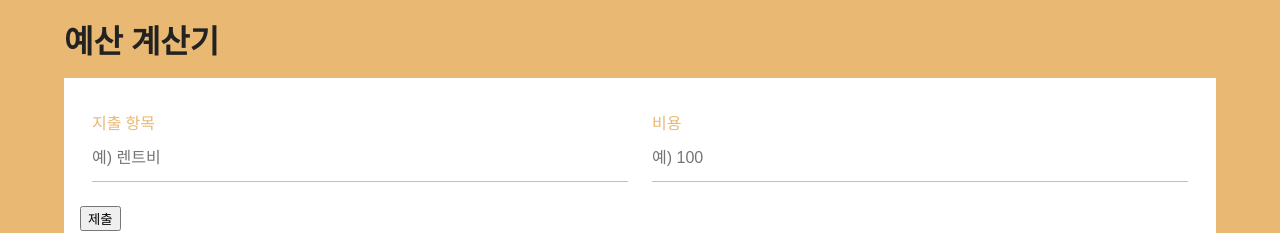
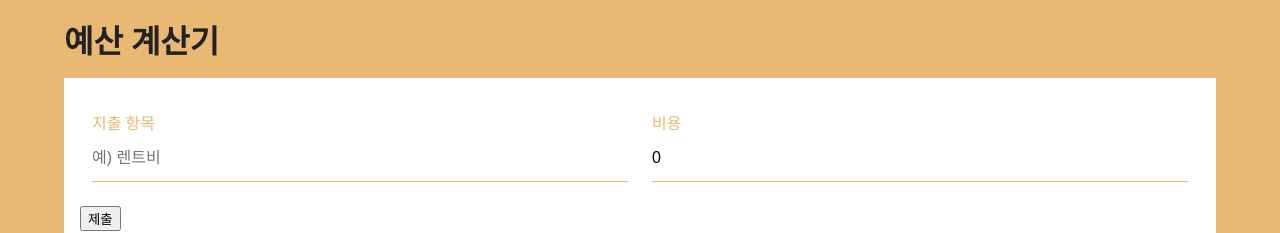
Before and after one commit to jinjoo-jung/React_Study, a React (Create React App) app: page / in a window 1280 px wide. Shown: the top 233 px of the page. Built offline with nearby package versions, Linux system fonts and the light colour scheme.

Commit message:
alert.js

```diff
--- a/src/App.js
+++ b/src/App.js
@@ -3,6 +3,8 @@ import "./App.css";
 import { Component, useState } from "react";
 import ExpenseForm from "./components/ExpenseForm";
 import ExpenseList from "./components/ExpenseList";
+import userEvent from "@testing-library/user-event";
+import Alert from "./components/Alert";
 
 const App = () => {
   const [expenses, setExpenses] = useState([
@@ -11,17 +13,82 @@ const App = () => {
     { id: 3, charge: "식비", amount: 1200 },
   ]);
 
+  const [charge, setCharge] = useState("");
+  const [amount, setAmount] = useState(0);
+
+  const [alert, setAlert] = useState({ show: false, type: "", text: "" });
+
+  const handleAlert = (type, text) => {
+    setAlert({ show: true, type, text });
+    setTimeout(() => {
+      setAlert({ show: false, type: "", text: "" });
+    }, 5000);
+  };
+
+  // charge === 식비 , state ===> update ====> setCharge
+  //setState() setExpenses()
+
+  const handleSubmit = (event) => {
+    // 리프레시 안됨. 스태이트 초기화 안됨
+    event.preventDefault();
+
+    if (charge !== "" && amount > 0) {
+      // expenses state에 새로운 객체 만들어서 추가하기 state update
+      // state update 할 때는 항상 불변성을 지켜줘야 합니다.
+      // 불변성을 지킨다는 말은 이전에 있던 값을 건드리지 않고 새로운 값을 만들어서 교체를 해주면 된다.
+
+      // 새로운 객체 생성
+      // 속성이랑 값이 같으면 chatge, 이런식으로 하나로 쓸 수 있음
+      const newExpense = { id: crypto.randomUUID(), charge, amount };
+
+      // 복사 ===> spread operator
+      // 안에 있는 값은 같지만 서로 다른 참조 주소를 가지고 있음
+      const newExpenses = [...expenses, newExpense];
+      setExpenses(newExpenses);
+      setCharge("");
+      setAmount(0);
+
+      handleAlert({ type: "success", text: "아이템이 생성되었습니다." });
+    } else {
+      console.log("먼저 입력해주세요.");
+      handleAlert({
+        type: "danger",
+        text: "charge는 빈 값일 수 없으며 amount는 0보다 커야합니다.",
+      });
+    }
+  };
+
+  const handleCharge = (event) => {
+    console.log(event.target.value);
+    setCharge(event.target.value);
+  };
+
+  const handleAmount = (event) => {
+    setAmount(event.target.valueAsNumber);
+    // Number(event.target.value)
+  };
+
   const handleDelete = (id) => {
     const newExpenses = expenses.filter((expense) => expense.id !== id);
     setExpenses(newExpenses);
+    setCharge("");
+    setAmount(0);
   };
 
   return (
     <main className="main-container">
+      {alert.show ? <Alert type={alert.type} text={alert.text} /> : null}
+
       <h1>예산 계산기</h1>
 
       <div style={{ width: "100%", backgroundColor: "white", padding: "1rem" }}>
-        <ExpenseForm />
+        <ExpenseForm
+          charge={charge}
+          handleCharge={handleCharge}
+          amount={amount}
+          handleAmount={handleAmount}
+          handleSubmit={handleSubmit}
+        />
       </div>
 
       <div style={{ width: "100%", backgroundColor: "white", padding: "1rem" }}>
--- /dev/null
+++ b/src/components/Alert.js
@@ -0,0 +1,7 @@
+import React from "react";
+
+const Alert = ({ type, text }) => {
+  return <div className="{`alert alert-${type}`}"></div>;
+};
+
+export default Alert;
--- a/src/components/ExpenseForm.js
+++ b/src/components/ExpenseForm.js
@@ -2,9 +2,15 @@ import React from "react";
 import "./ExpenseForm.css";
 
 // 클래스 -> 함수로 변경
-const ExpenseForm = () => {
+const ExpenseForm = ({
+  handleCharge,
+  charge,
+  amount,
+  handleAmount,
+  handleSubmit,
+}) => {
   return (
-    <form>
+    <form onSubmit={handleSubmit}>
       <div className="form-center">
         <div className="form-group">
           <label htmlFor="charge">지출 항목</label>
@@ -14,6 +20,8 @@ const ExpenseForm = () => {
             id="charge"
             name="charge"
             placeholder="예) 렌트비"
+            onClick={handleCharge}
+            value={charge}
           />
         </div>
         <div className="form-group">
@@ -24,6 +32,8 @@ const ExpenseForm = () => {
             id="amount"
             name="amount"
             placeholder="예) 100"
+            onClick={handleAmount}
+            value={amount}
           />
         </div>
       </div>
--- a/src/components/ExpenseItem.js
+++ b/src/components/ExpenseItem.js
@@ -4,7 +4,7 @@ import "./ExpenseItem.css";
 import { MdDelete, MdEdit } from "react-icons/md";
 
 // 클래스 -> 함수로 변경
-//
+//const 생성
 const ExpenseItem = ({ expense, handleDelete }) => {
   return (
     <li className="item">
```
Also changed, not shown: src/Alert.css (added).
